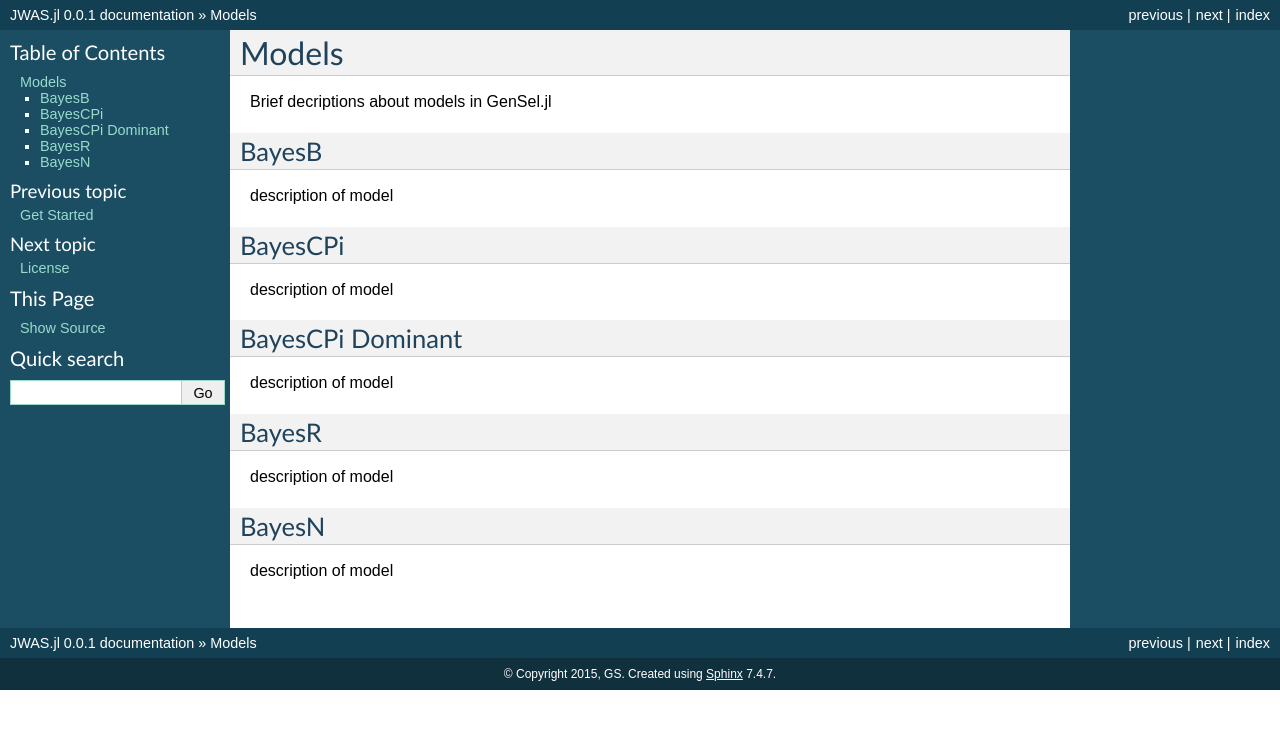
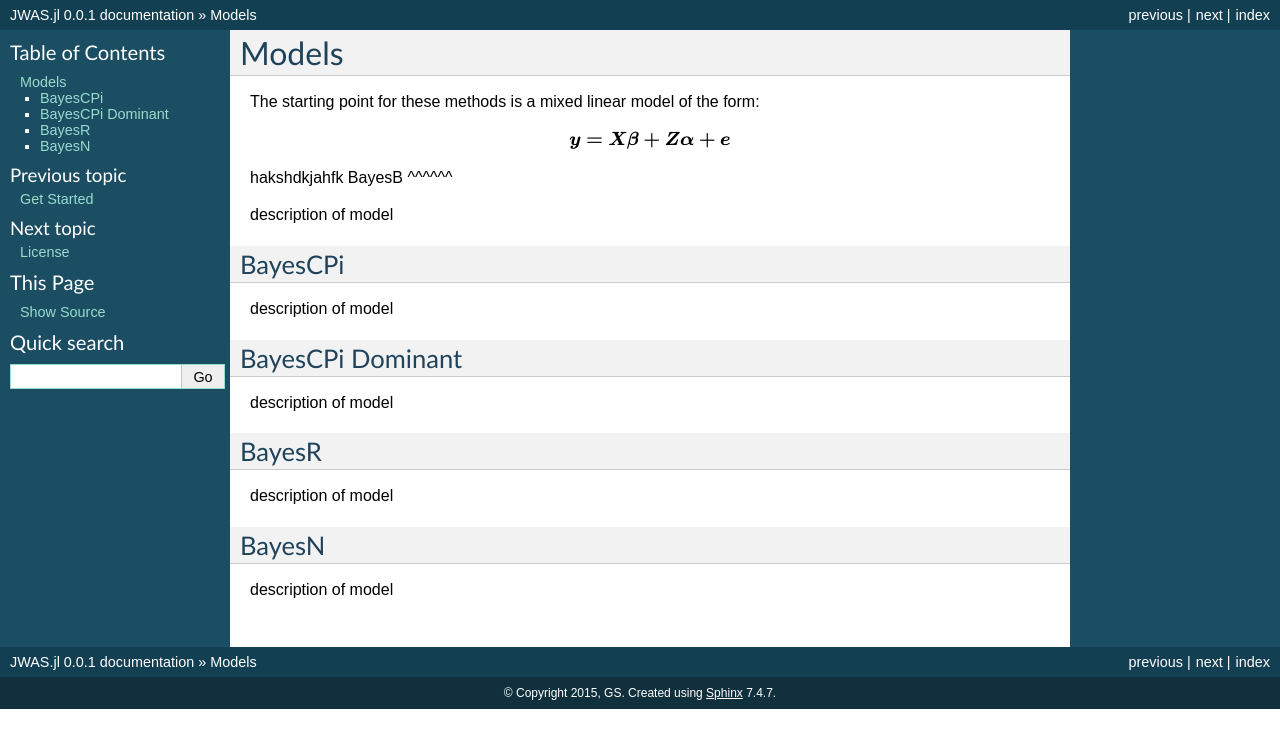
Before and after one commit to reworkhow/JWAS.jl, a Sphinx documentation site: the page built from docs/source/models.rst, in a window 1280 px wide. Shown: the top 748 px of the page. Built offline with Sphinx 7.4.7, drawn with Linux system fonts in a browser that asks for light colours.

Commit message:
Update models.rst

```diff
--- a/docs/source/models.rst
+++ b/docs/source/models.rst
@@ -1,8 +1,14 @@
 Models
 ======
 
-Brief decriptions about models in GenSel.jl
+The starting point for these methods is a mixed linear model of the form:
 
+.. math::
+
+  \boldsymbol{y=X\beta+Z\alpha+e}
+
+
+hakshdkjahfk
 BayesB
 ^^^^^^
 
```
